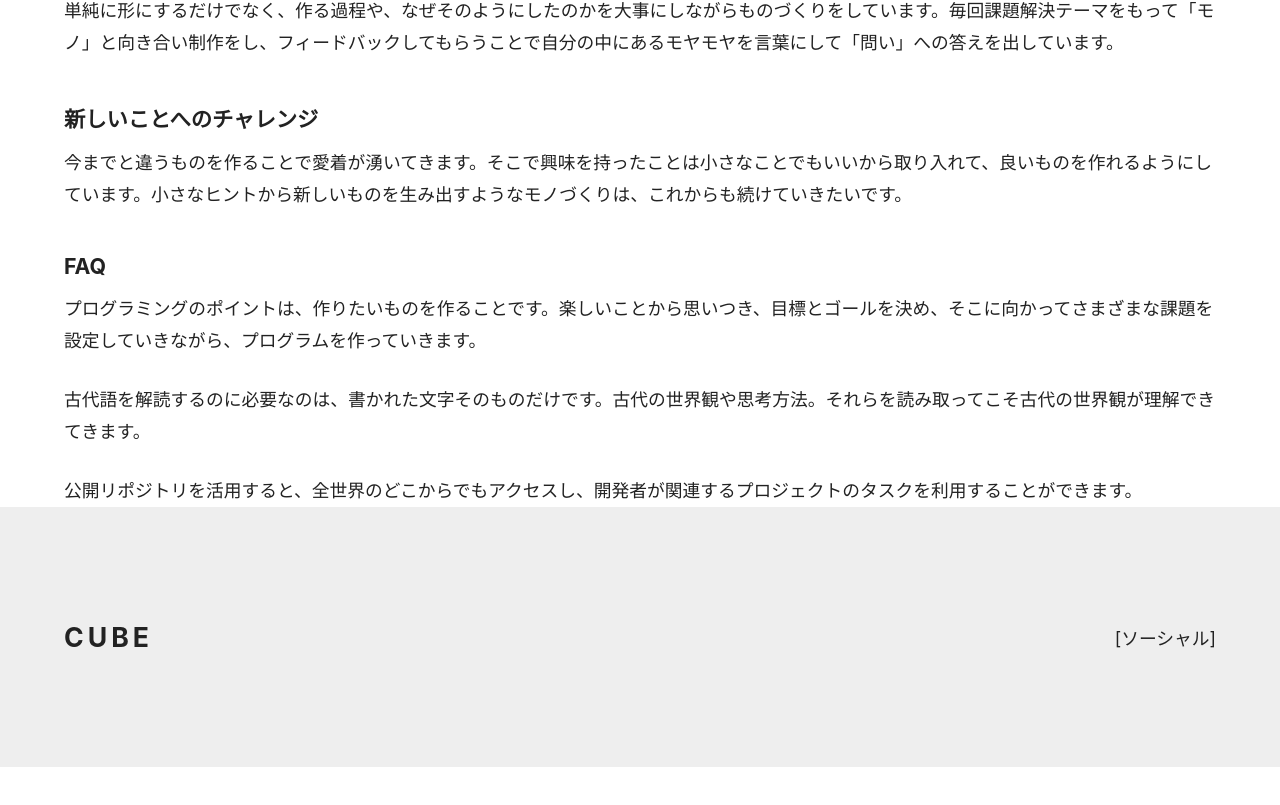
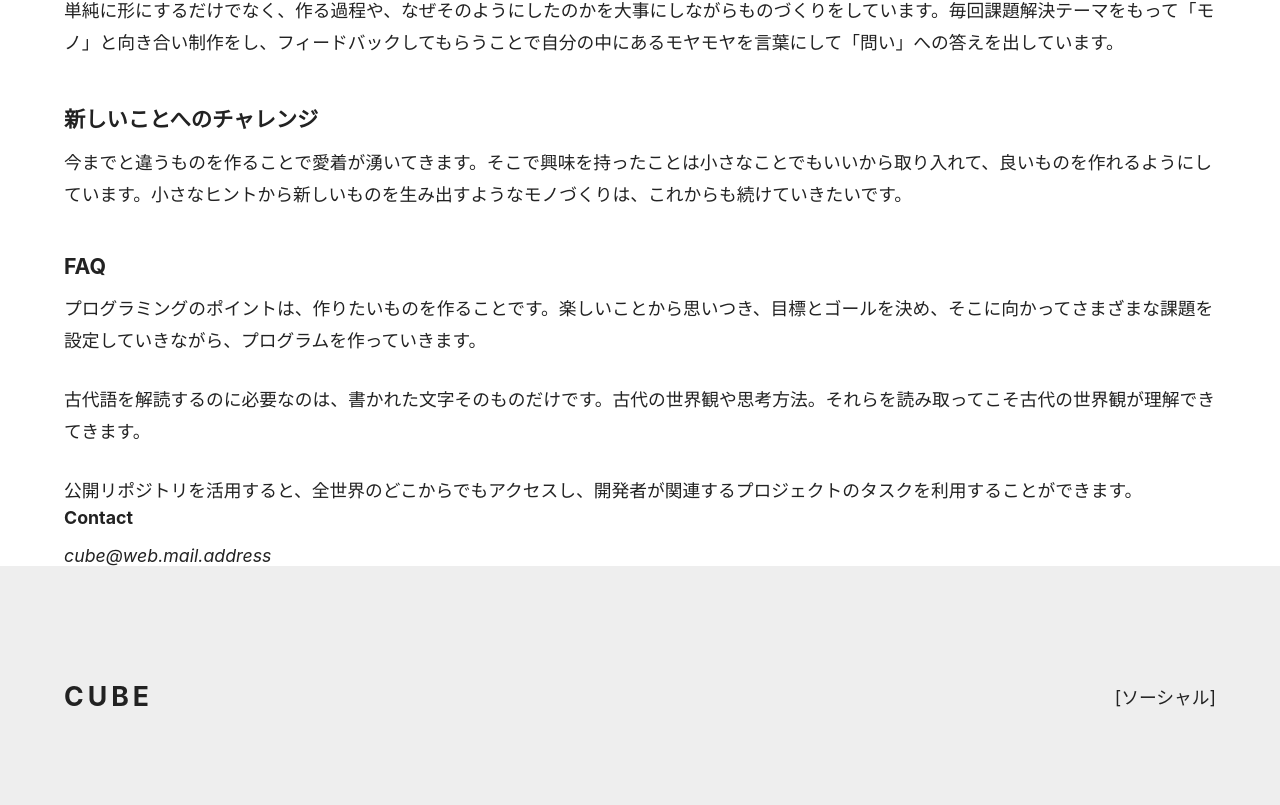
Before and after one commit to itc-n23026/blog, a Next.js app: page /about in a window 1280 px wide. Shown: the part 772-1577 px from the top of the page. Before the commit the page ends 1539 px from the top, so only its background shows below. Built offline with nearby package versions, Linux system fonts and the light colour scheme.

Commit message:
Chapter4.7
Contactコンポーネントでコンタクト情報を管理する

```diff
--- /dev/null
+++ b/components/contact.js
@@ -0,0 +1,12 @@
+import styles from 'styles/contact.module.css'
+
+const Contact = () => {
+  return (
+    <div className={styles.stack}>
+      <h3 className={styles.heading}>Contact</h3>
+      <address>cube@web.mail.address</address>
+    </div>
+  )
+}
+
+export default Contact
--- a/pages/about.js
+++ b/pages/about.js
@@ -1,6 +1,7 @@
 import Container from 'components/container'
 import Hero from 'components/Hero'
 import PostBody from 'components/post-body'
+import Contact from 'components/contact'
 
 const About = () => {
   return (
@@ -33,6 +34,8 @@ const About = () => {
           公開リポジトリを活用すると、全世界のどこからでもアクセスし、開発者が関連するプロジェクトのタスクを利用することができます。
         </p>
       </PostBody>
+
+      <Contact />
     </Container>
   )
 }
```
